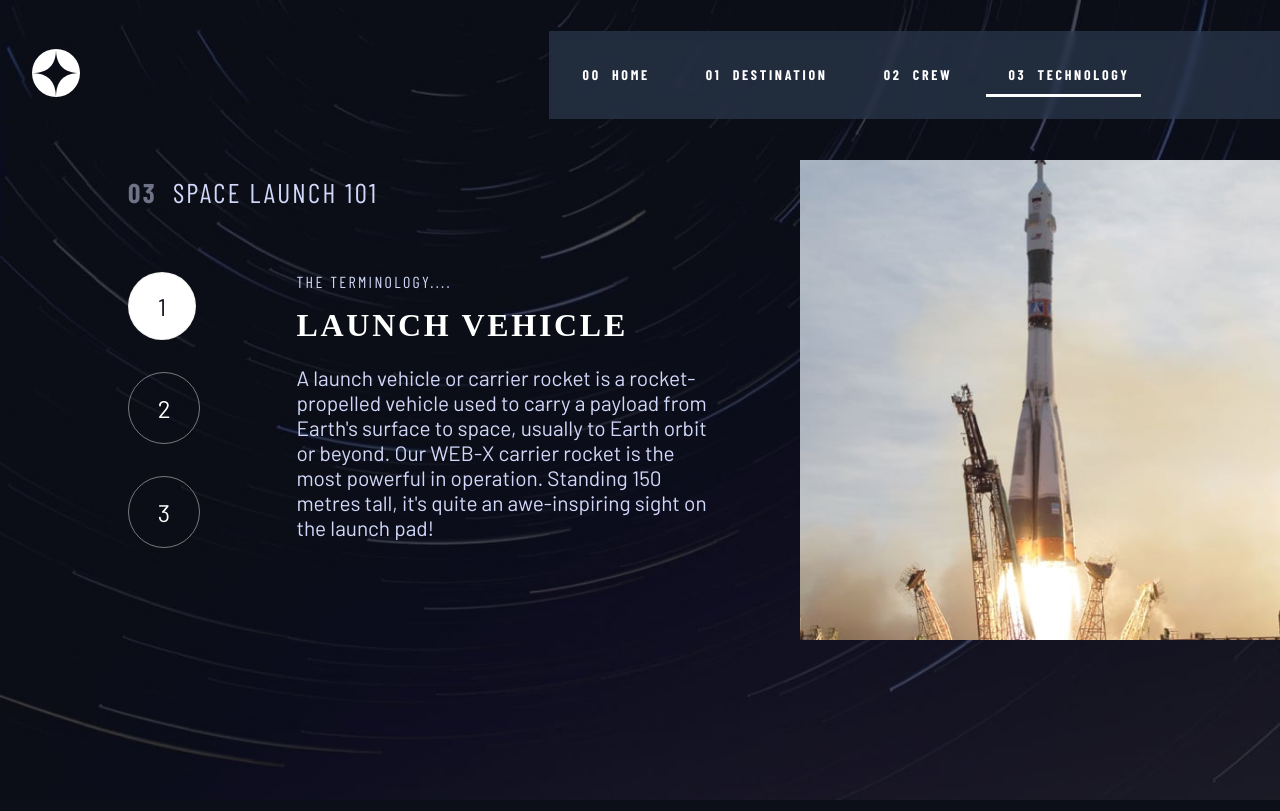
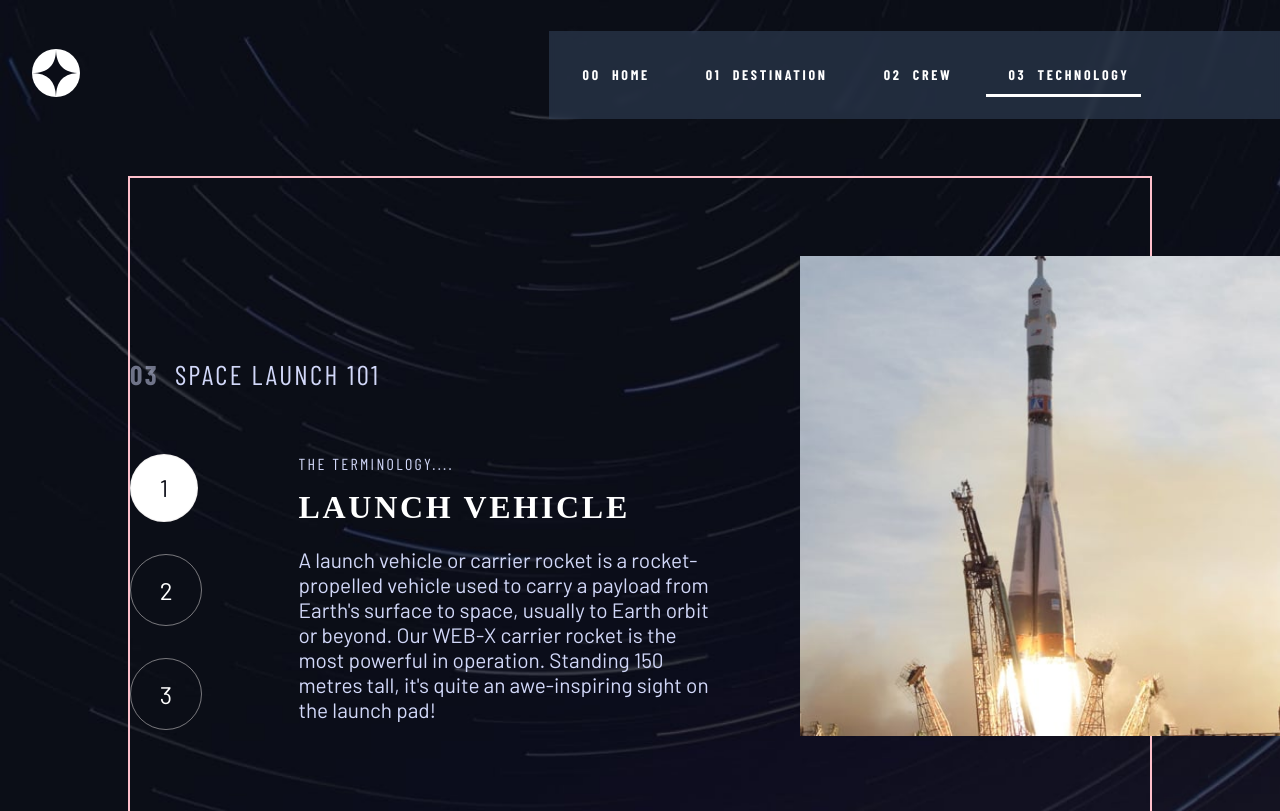
Before and after one commit to kirtymeena/Space-tourism-website, a React (Create React App) app: page /technology in a window 1280 px wide. Shown: the top 811 px of the page. Built offline with nearby package versions, Linux system fonts and the light colour scheme; a web font is replaced by a local one.

Commit message:
centered the content

```diff
--- a/src/sass/pages/_crew.scss
+++ b/src/sass/pages/_crew.scss
@@ -28,6 +28,7 @@
   @include flexDisplay(column, 2);
   justify-content: center;
   align-items: center;
+  height:100vh;
 
   @include lg {
     @include flexDisplay(column, 2);
--- a/src/sass/pages/_destination.scss
+++ b/src/sass/pages/_destination.scss
@@ -31,6 +31,7 @@
   @include flexDisplay($felxDirection: column, $gap: 4);
   padding-bottom:4rem;
   justify-content: center;
+  height:100vh;
 
   .flex-row{
     @include flexDisplay(column,2)
--- a/src/sass/pages/_home.scss
+++ b/src/sass/pages/_home.scss
@@ -27,7 +27,7 @@
 .flex__container {
   display: flex;
   flex-direction: column;
-  // border:2px solid pink;
+
 
 
   @include lg {
@@ -35,10 +35,12 @@
     gap: 10rem;
     align-items: center;
     text-align: left;
+    height:100vh;
   }
   gap: 3rem;
   justify-content: center;
   align-items: center;
+
   text-align: center;
 
   .flex__item1 {
--- a/src/sass/pages/_technology.scss
+++ b/src/sass/pages/_technology.scss
@@ -29,11 +29,14 @@
 
 .flex__tech {
   @include flexDisplay(column, 4);
+  height:100vh;
+  border:2px solid pink;
   //
   @include lg {
     align-items: flex-start;
   }
   align-items: center;
+  justify-content: center;
 }
 
 .tech__info {
@@ -126,7 +129,7 @@
         width: 480px;
         height: 480px;
         position: absolute;
-        top: 10rem;
+        top: 16rem;
         right: 0;
         bottom: 0;
       }
```
